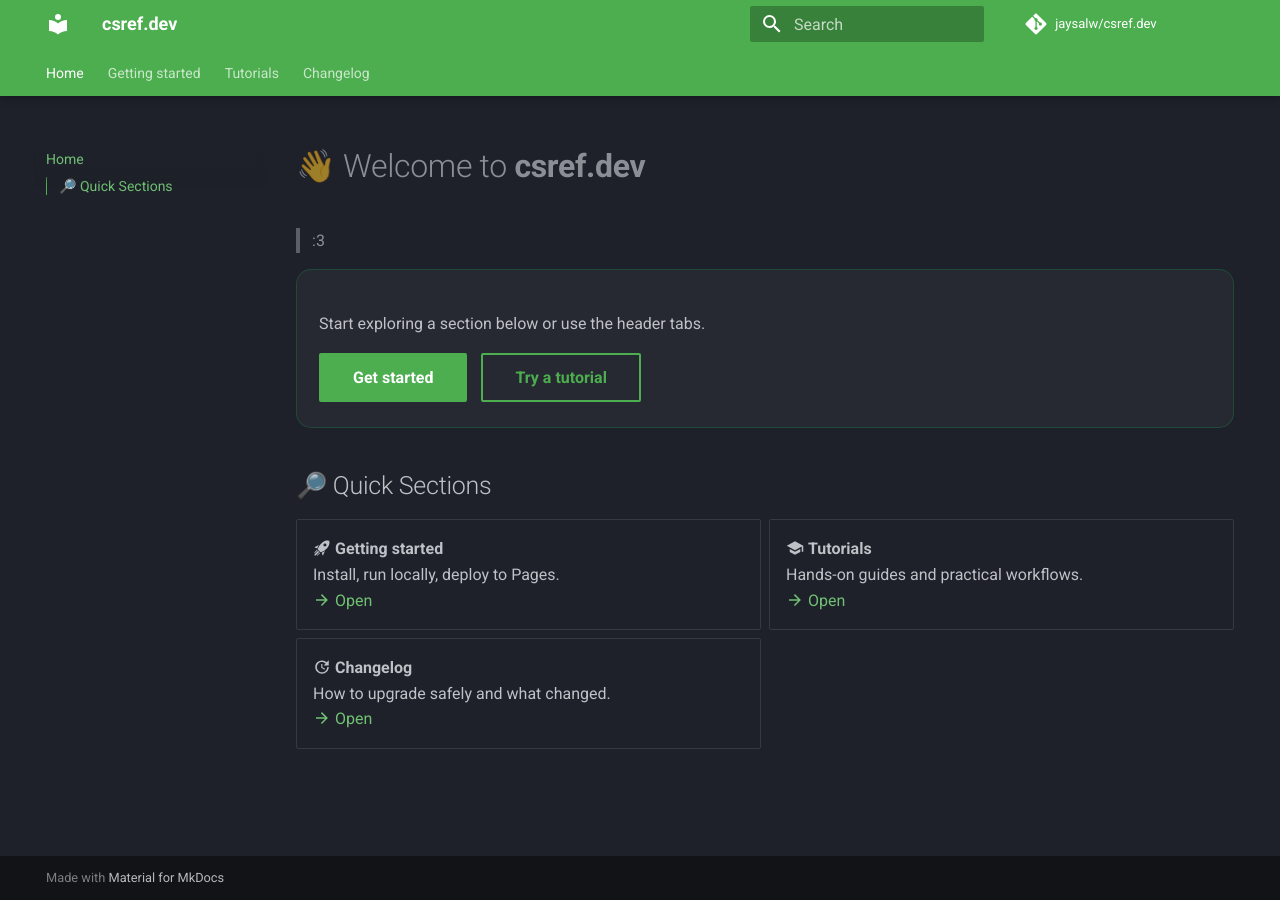
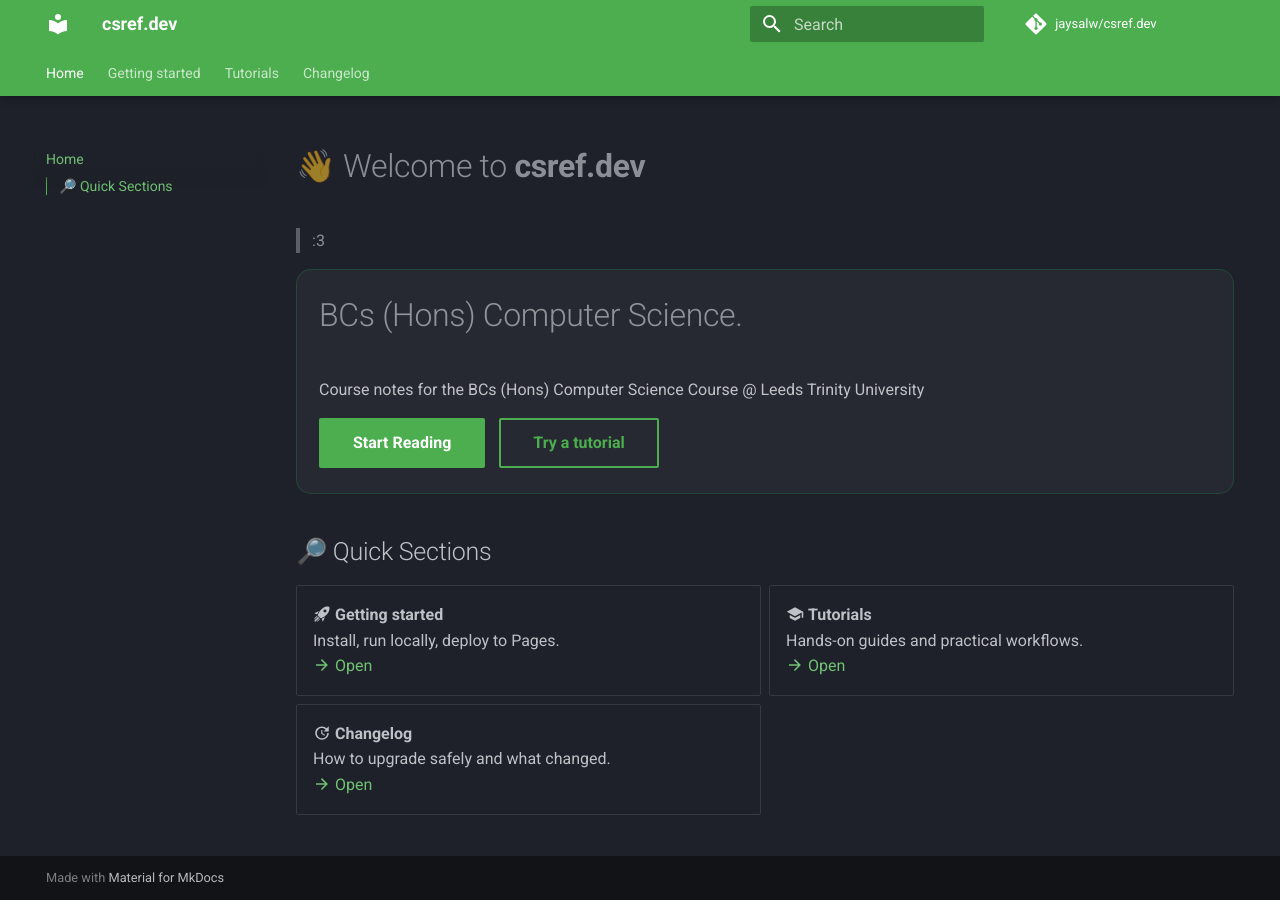
Before and after one commit to jaysalw/csref.dev, an MkDocs documentation site: the page built from docs/index.md, in a window 1280 px wide. Built offline with MkDocs 1.6.1 and Material for MkDocs 9.7.7, drawn with Linux system fonts in a browser that asks for light colours; comment, search, counter and statistics services are not loaded.

Commit message:
fix: update index.md for improved introductory content and navigation

```diff
--- a/docs/index.md
+++ b/docs/index.md
@@ -9,8 +9,9 @@
 > :3
 
 <div class="hero">
-  <p>Start exploring a section below or use the header tabs.</p>
-  <a class="md-button md-button--primary" href="getting-started/installation/">Get started</a>
+  <h1>BCs (Hons) Computer Science.</h1>
+  <p>Course notes for the BCs (Hons) Computer Science Course @ Leeds Trinity University</p>
+  <a class="md-button md-button--primary" href="how_it_works/">Start Reading</a>
   <a class="md-button" href="tutorials/blogs/">Try a tutorial</a>
 </div>
 
```
